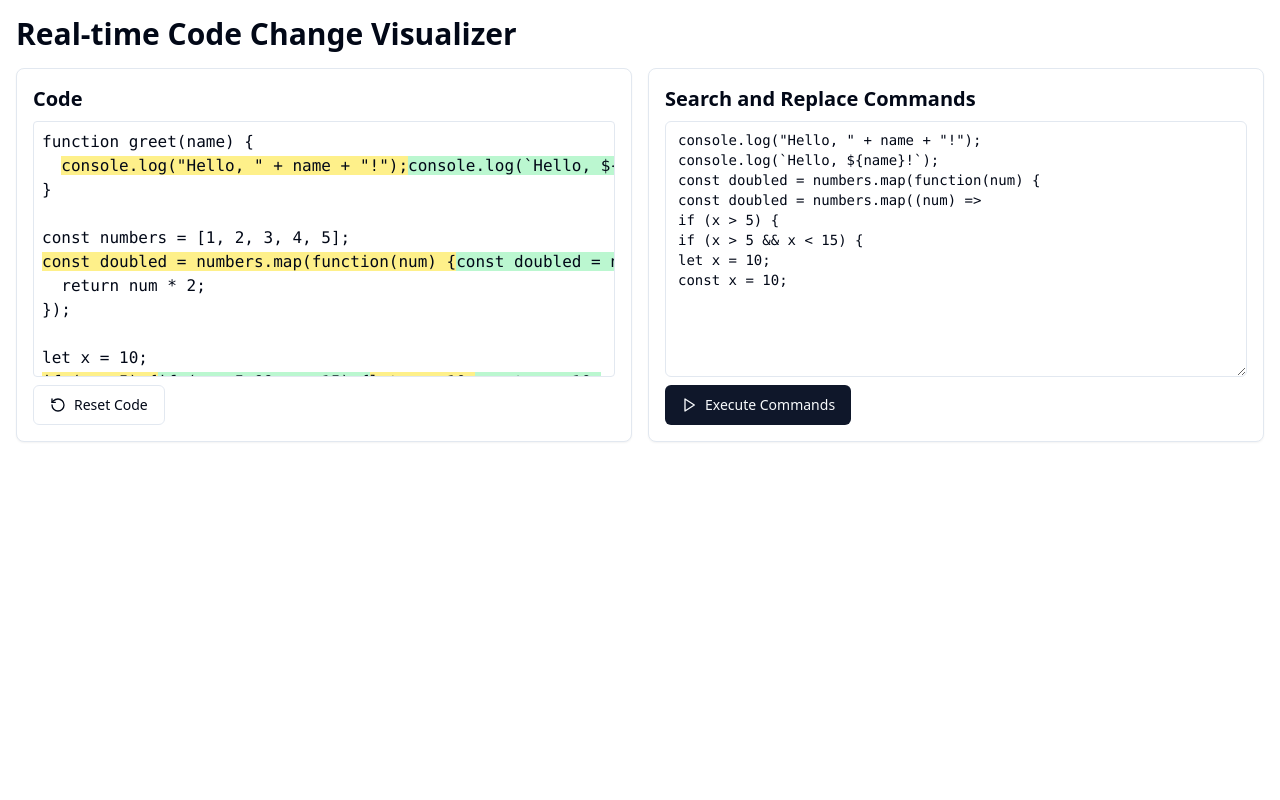
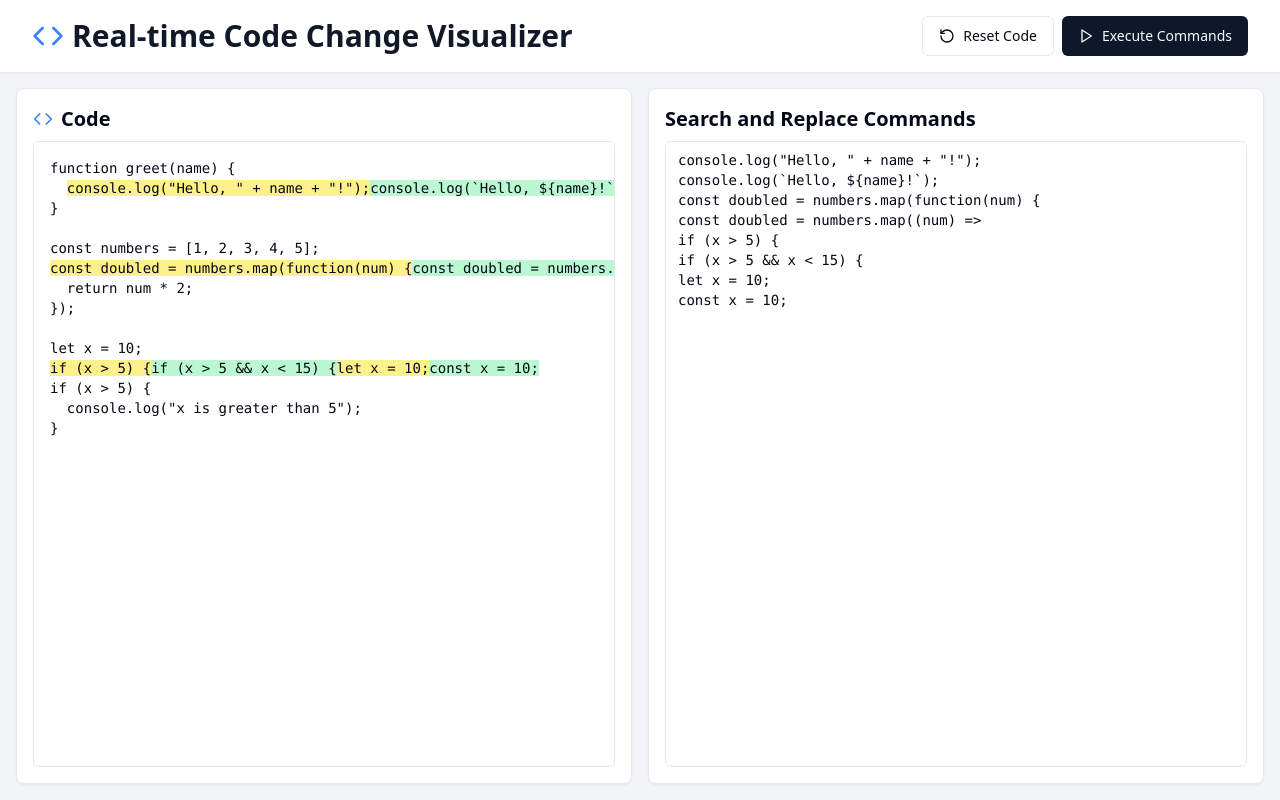
Before and after one commit to GPT-Engineer-App-Dev/diff-command-visualizer, a React (Vite) app: page / in a window 1280 px wide. Built offline with nearby package versions, Linux system fonts and the light colour scheme.

Commit message:
Improve layout and styling
Enhanced the visual appearance of the application to utilize the full screen effectively. Adjusted layout and styling for better user experience.
[skip gpt_engineer]

```diff
--- a/src/pages/Index.jsx
+++ b/src/pages/Index.jsx
@@ -2,7 +2,7 @@ import React, { useState, useEffect } from 'react';
 import { Card } from "@/components/ui/card";
 import { Button } from "@/components/ui/button";
 import { Textarea } from "@/components/ui/textarea";
-import { Play, RotateCcw } from "lucide-react";
+import { Play, RotateCcw, Code } from "lucide-react";
 
 const initialCode = `function greet(name) {
   console.log("Hello, " + name + "!");
@@ -79,32 +79,45 @@ const x = 10;`);
   };
 
   return (
-    <div className="container mx-auto p-4">
-      <h1 className="text-3xl font-bold mb-4">Real-time Code Change Visualizer</h1>
-      <div className="grid grid-cols-1 md:grid-cols-2 gap-4">
-        <Card className="p-4">
-          <h2 className="text-xl font-semibold mb-2">Code</h2>
+    <div className="flex flex-col h-screen bg-gray-100">
+      <header className="bg-white shadow-sm">
+        <div className="max-w-7xl mx-auto py-4 px-4 sm:px-6 lg:px-8 flex items-center justify-between">
+          <h1 className="text-3xl font-bold text-gray-900 flex items-center">
+            <Code className="mr-2 h-8 w-8 text-blue-500" />
+            Real-time Code Change Visualizer
+          </h1>
+          <div className="flex space-x-2">
+            <Button onClick={resetCode} variant="outline">
+              <RotateCcw className="mr-2 h-4 w-4" /> Reset Code
+            </Button>
+            <Button onClick={executeCommands}>
+              <Play className="mr-2 h-4 w-4" /> Execute Commands
+            </Button>
+          </div>
+        </div>
+      </header>
+      <main className="flex-grow p-4">
+        <div className="max-w-7xl mx-auto grid grid-cols-1 lg:grid-cols-2 gap-4 h-full">
+          <Card className="p-4 flex flex-col h-full">
+            <h2 className="text-xl font-semibold mb-2 flex items-center">
+              <Code className="mr-2 h-5 w-5 text-blue-500" /> Code
+            </h2>
             <div
-            className="h-64 font-mono p-2 border rounded overflow-auto whitespace-pre"
+              className="flex-grow font-mono p-4 border rounded overflow-auto whitespace-pre text-sm bg-white"
               dangerouslySetInnerHTML={{ __html: highlightedCode }}
             />
-          <Button onClick={resetCode} className="mt-2" variant="outline">
-            <RotateCcw className="mr-2 h-4 w-4" /> Reset Code
-          </Button>
           </Card>
-        <Card className="p-4">
+          <Card className="p-4 flex flex-col h-full">
             <h2 className="text-xl font-semibold mb-2">Search and Replace Commands</h2>
             <Textarea
               value={commands}
               onChange={(e) => setCommands(e.target.value)}
-            className="h-64 font-mono"
+              className="flex-grow font-mono text-sm resize-none"
               placeholder="Enter search and replace commands (one per line)"
             />
-          <Button onClick={executeCommands} className="mt-2">
-            <Play className="mr-2 h-4 w-4" /> Execute Commands
-          </Button>
           </Card>
         </div>
+      </main>
     </div>
   );
 };
```
Lines whose indentation alone changed are shown as unchanged.
